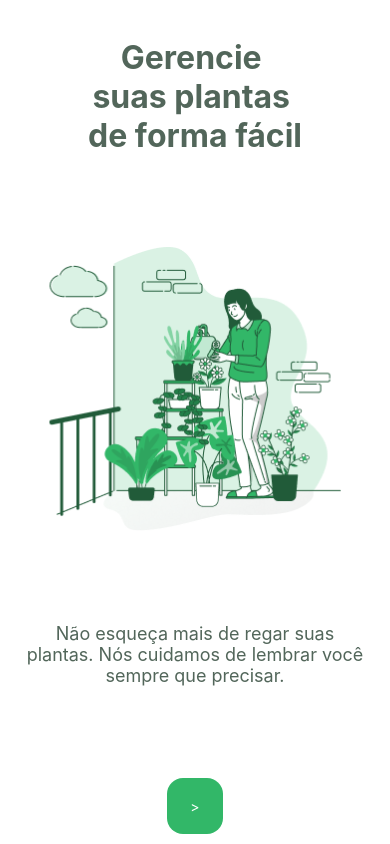
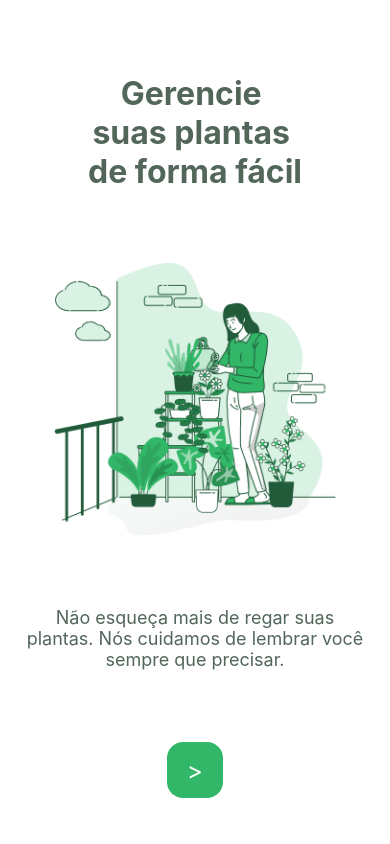
Before and after one commit to mateus-azevedo/plantmanager-nlw, a React Native app: screen / in a window 390 px wide. Built offline with nearby package versions, Linux system fonts and the light colour scheme.

Commit message:
refatoracao do codigo do dia 1

```diff
--- a/src/pages/Welcome.tsx
+++ b/src/pages/Welcome.tsx
@@ -1,5 +1,12 @@
 import React from 'react';
-import { SafeAreaView, Text, Image, TouchableOpacity, StyleSheet } from 'react-native';
+import {
+  SafeAreaView,
+  Text,
+  Image,
+  TouchableOpacity,
+  StyleSheet,
+  Dimensions
+} from 'react-native';
 
 import wateringImg from '../assets/watering.png';
 import colors from '../styles/colors';
@@ -13,7 +20,11 @@
         de forma fácil
       </Text>
 
-      <Image source={wateringImg} style={styles.image} />
+      <Image
+        source={wateringImg}
+        style={styles.image}
+        resizeMode="contain"
+      />
 
       <Text style={styles.subtitle}>
         Não esqueça mais de regar suas plantas.
@@ -36,7 +47,7 @@
   container: {
     flex: 1,
     alignItems: 'center',
-    justifyContent: 'space-between'
+    justifyContent: 'space-around'
   },
   title: {
     fontSize: 32,
@@ -51,6 +62,9 @@
     paddingHorizontal: 20,
     color: colors.heading
   },
+  image: {
+    height: Dimensions.get('window').width * 0.7
+  },
   button: {
     backgroundColor: colors.green,
     justifyContent: 'center',
@@ -60,11 +74,8 @@
     height: 56,
     width: 56
   },
-  image: {
-    width: 292,
-    height: 284
-  },
   buttonText: {
-    color: colors.white
+    color: colors.white,
+    fontSize: 24
   }
 });
```
